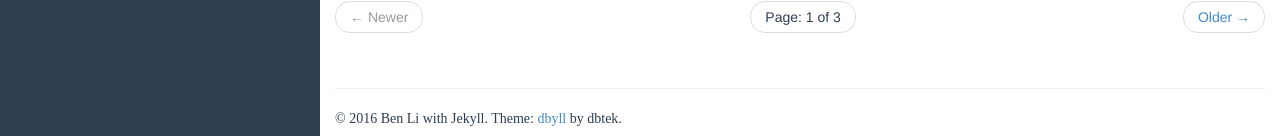
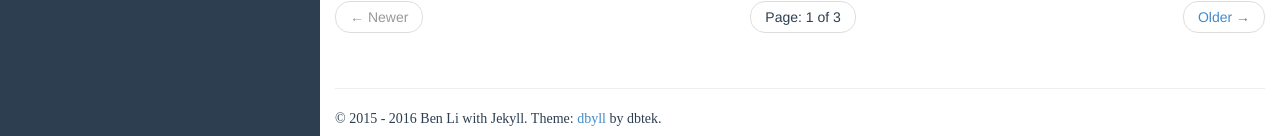
Before and after one commit to jmeviler/onesway.github.com, a Jekyll site: the page built from index.html, in a window 1280 px wide and 900 px high, scrolled down 822 px. Shown: the part 761-897 px from the top of the window. Built offline with Jekyll 4.4.1, drawn with Linux system fonts in a browser that asks for light colours; the list of posts is cut into pages by our own code.

Commit message:
common: add the copy right

```diff
--- a/_includes/default.html
+++ b/_includes/default.html
@@ -99,7 +99,7 @@
 		<footer>
 			<hr/>
 			<p>
-				&copy; {{ site.time | date: '%Y' }} {{ site.author.name }} with Jekyll. Theme: <a target="_blank" href="https://github.com/dbtek/dbyll">dbyll</a> by dbtek.
+				&copy; 2015 - {{ site.time | date: '%Y' }} {{ site.author.name }} with Jekyll. Theme: <a target="_blank" href="https://github.com/dbtek/dbyll">dbyll</a> by dbtek.
 			</p>
 		</footer>
 	</div>
```
Also changed, not shown: _posts/2016-09-26-IE-Support.md (+1 -1 lines).
